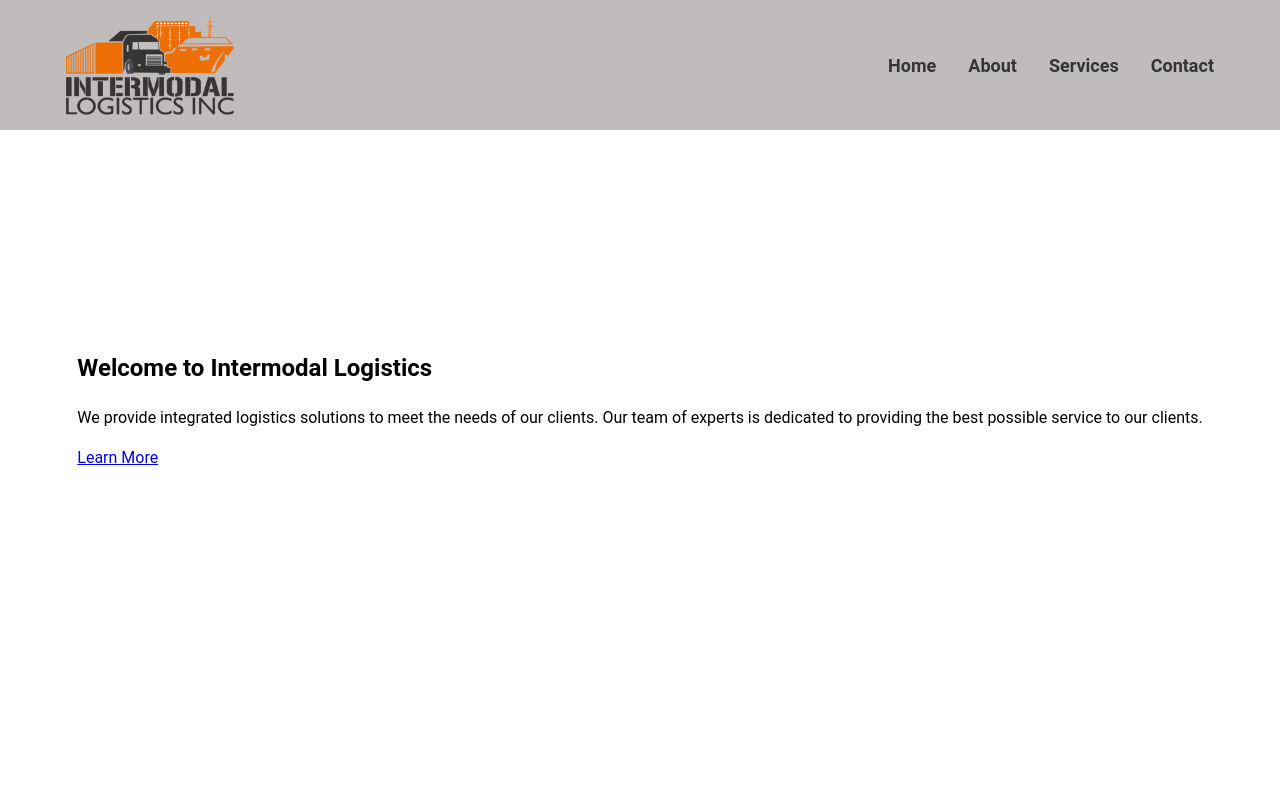
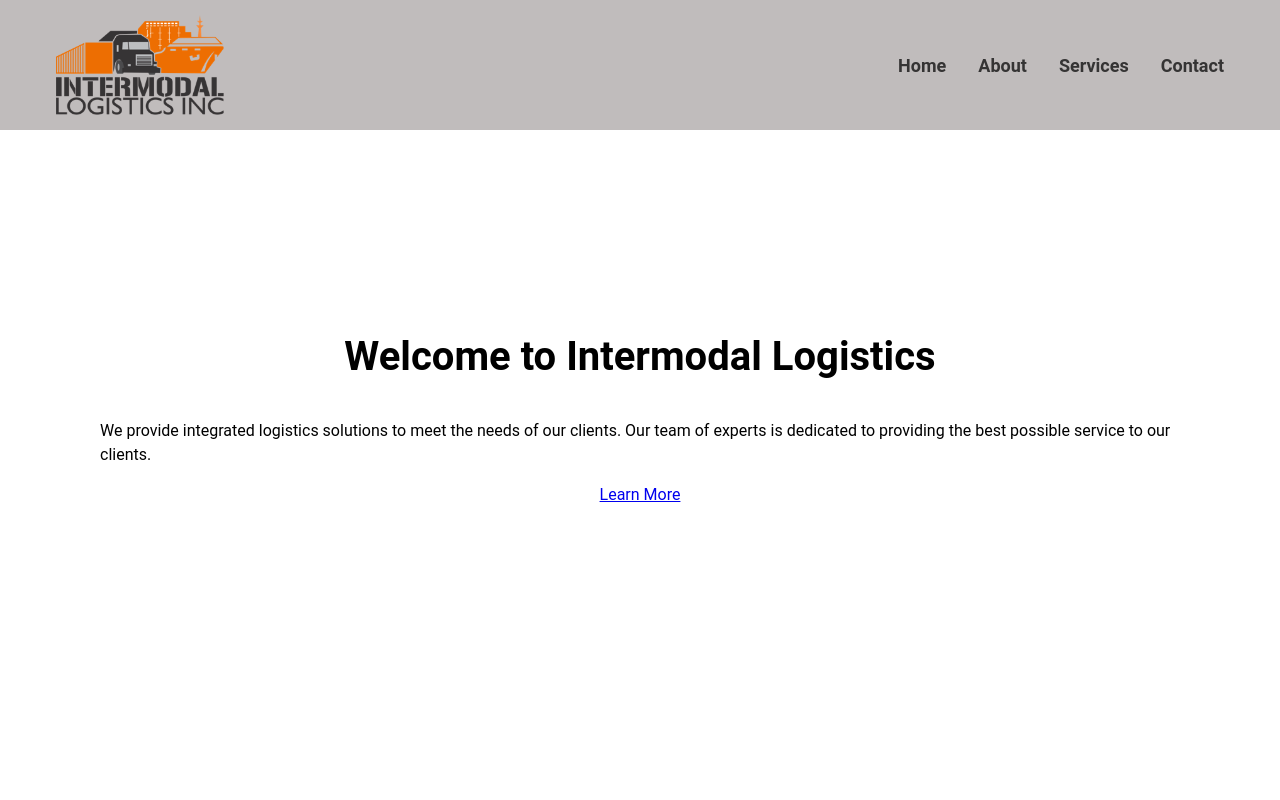
Before and after one commit to benwade91/IntermodalLogistics, a plain HTML site: page index.html in a window 1280 px wide. Shown: the top 800 px of the page. Drawn offline with Linux system fonts and the light colour scheme.

Commit message:
Update style.css to limit max width of page for larger screens and improve section styling

```diff
--- a/css/style.css
+++ b/css/style.css
@@ -19,14 +19,6 @@ body {
   scroll-behavior: smooth;
 }
 
-/* limits max width of page for larger screens */
-.max-width-container {
-  width: 100%;
-  max-width: 1200px;
-  display: flex;
-  justify-content: center;
-  align-items: center;
-}
 .nav-transparent {
   background-color: white;
   box-shadow: none;
@@ -161,7 +153,23 @@ nav {
 
 section {
   min-height: 100vh;
+  width: 100%;
+  max-width: 1200px;
   display: flex;
   justify-content: center;
   align-items: center;
+
+  div{
+    display: flex;
+    flex-direction: column;
+    align-items: center;
+    justify-content: center;
+    max-width: 90%;
+
+    h1 {
+      font-size: 2.5rem;
+      margin-bottom: 1rem;
+      text-align: center;
+    }
+  }
 }
--- a/index.html
+++ b/index.html
@@ -8,7 +8,6 @@
   </head>
   <body>
     <nav id="navbar">
-      <div class="max-width-container">
       <div class="nav-container">
         <div class="logo">
           <img src="images/logo.png" alt="Intermodal Logistics" />
@@ -47,11 +46,9 @@
           </div>
         </div>
       </div>
-      </div>
     </nav>
 
     <section class="cta">
-      <div class="max-width-container">
       <div class="cta-container">
         <h1>Welcome to Intermodal Logistics</h1>
         <p>
@@ -61,30 +58,26 @@
         </p>
         <a href="#about" class="cta-button">Learn More</a>
       </div>
-      </div>
     </section>
 
     <section class="about" id="about">
-      <div class="max-width-container">
       <div class="about-container">
         <div class="about-text">
           <h2>About Us</h2>
           <p>
             Intermodal Logistics is a leading provider of integrated logistics
             solutions. We specialize in providing seamless and efficient
-              logistics services to our clients. Our team of experts is
-              dedicated to providing the best possible service to our clients.
+            logistics services to our clients. Our team of experts is dedicated
+            to providing the best possible service to our clients.
           </p>
         </div>
         <div class="about-image">
           <img src="images/about.jpg" alt="About Us" />
         </div>
       </div>
-      </div>
     </section>
 
     <section class="services" id="services">
-      <div class="max-width-container">
       <div class="services-container">
         <h2>Our Services</h2>
         <div class="services-list">
@@ -92,8 +85,8 @@
             <img src="images/service1.jpg" alt="Service 1" />
             <h3>Warehousing</h3>
             <p>
-                We offer a wide range of warehousing services to meet the needs
-                of our clients. Our facilities are equipped with the latest
+              We offer a wide range of warehousing services to meet the needs of
+              our clients. Our facilities are equipped with the latest
               technology to ensure the safety and security of your goods.
             </p>
           </div>
@@ -117,17 +110,15 @@
           </div>
         </div>
       </div>
-      </div>
     </section>
 
     <section class="contact" id="contact">
-      <div class="max-width-container">
       <div class="contact-container">
         <h2>Contact Us</h2>
         <p>
           If you have any questions or would like to learn more about our
-            services, please feel free to contact us. Our team of experts is
-            here to help you with all of your logistics needs.
+          services, please feel free to contact us. Our team of experts is here
+          to help you with all of your logistics needs.
         </p>
         <form action="submit.php" method="post">
           <input type="text" name="name" placeholder="Name" required />
@@ -136,7 +127,6 @@
           <button type="submit">Send</button>
         </form>
       </div>
-      </div>
     </section>
     <script src="js/main.js"></script>
   </body>
```
Lines whose indentation alone changed are shown as unchanged.
